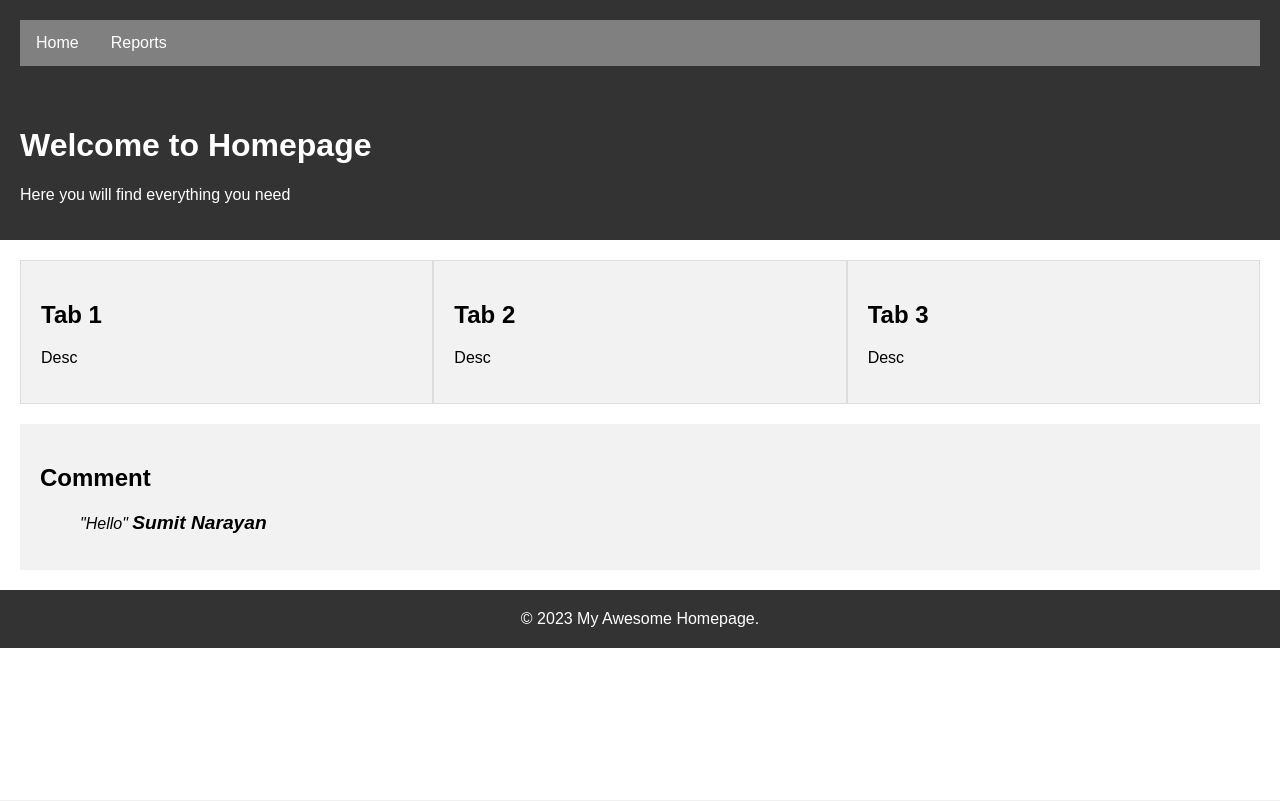
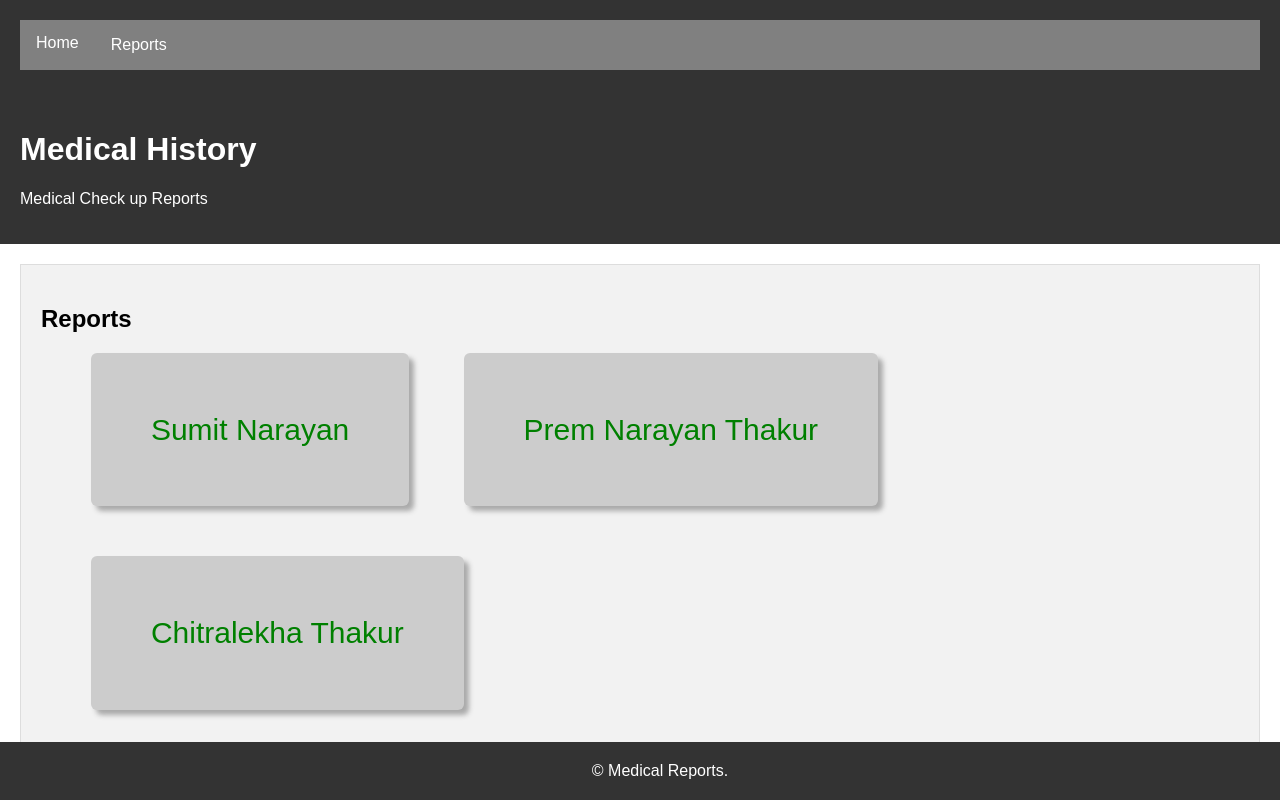
Before and after one commit to narayansumit11/django-apps, a Django app: page / in a window 1280 px wide. Run offline with Django 4.2, Linux system fonts and the light colour scheme.

Commit message:
Add files via upload

```diff
--- a/django_site/home/templates/base/base.html
+++ b/django_site/home/templates/base/base.html
@@ -2,7 +2,7 @@
 
 <html>
 <head>
-    <title>My Awesome Homepage</title>
+    <title>Medical Reports</title>
     <style>
         body {
             font-family: Arial, sans-serif;
@@ -19,7 +19,6 @@
             list-style-type: none;
             margin: 0;
             padding: 0;
-            overflow: hidden;
             background-color: grey;
         }
 
@@ -57,29 +56,86 @@
             border: 1px solid #ddd;
         }
 
-        .testimonial {
-            background-color: #f2f2f2;
-            padding: 20px;
-        }
-
-        .testimonial blockquote {
-            font-style: italic;
-        }
-
-        .testimonial cite {
-            font-size: 1.2em;
-            font-weight: bold;
-        }
 
         footer {
+            position: fixed;
+            left: 0;
+            bottom: 0;
+            width: 100%;
             background-color: #333;
+            text-align: center;
             color: #fff;
             padding: 20px;
-            text-align: center;
         }
 
         footer p {
             margin: 0;
+        }
+
+        .home_report_link {
+            justify-content: space-between;
+            flex-basis: 70%;
+            display: inline-block;
+            padding: 5%;
+            background-color: #ccc;
+            color: green;
+            text-decoration: none;
+            font-size: 30px;
+            border: none;
+            border-radius: 6px;
+            box-shadow: 5px 5px 5px #aaa;
+            margin-left: 50px;
+            margin-bottom: 50px;
+        }
+
+
+        /* Dropdown Button */
+        .dropbtn {
+            background-color: grey;
+            color: white;
+            padding: 16px;
+            font-size: 16px;
+            border: none;
+        }
+
+        /* The container <div> - needed to position the dropdown content */
+        .dropdown {
+            position: relative;
+            display: inline-block;
+        }
+
+        /* Dropdown Content (Hidden by Default) */
+        .dropdown-content {
+            display: none;
+            position: absolute;
+            background-color: grey;
+            min-width: 160px;
+            box-shadow: 0px 8px 16px 0px rgba(0, 0, 0, 0.2);
+            z-index: 1;
+        }
+
+        /* Links inside the dropdown */
+        .dropdown-content a {
+            color: black;
+            padding: 12px 16px;
+            text-decoration: none;
+            display: block;
+        }
+
+        /* Change color of dropdown links on hover */
+        .dropdown-content a:hover {
+            background-color: #ddd;
+            color: #333;
+        }
+
+        /* Show the dropdown menu on hover */
+        .dropdown:hover .dropdown-content {
+            display: block;
+        }
+        /* Change the background color of the dropdown button when the dropdown content is shown */
+        .dropdown:hover .dropbtn {
+            background-color: #ddd;
+            color: #333;
         }
     </style>
 </head>
@@ -89,7 +145,15 @@
     <nav>
         <ul>
             <li><a href="/home">Home</a></li>
-            <li><a href="/reports">Reports</a></li>
+
+        <div class="dropdown">
+            <button class="dropbtn">Reports</button>
+            <div class="dropdown-content">
+                <a href="/reports/sumit/">Sumit Narayan</a>
+                <a href="/reports/prem/">Prem Narayan Thakur</a>
+                <a href="/reports/chitralekha/">Chitralekha thakur</a>
+            </div>
+        </div>
         </ul>
     </nav>
 </header>
@@ -99,7 +163,7 @@
 {% endblock %}
 
 <footer>
-    <p>&copy; 2023 My Awesome Homepage.
+    <p>&copy; Medical Reports.
 </footer>
 
 </body>
--- a/django_site/home/templates/home/home_page.html
+++ b/django_site/home/templates/home/home_page.html
@@ -6,33 +6,18 @@
 
 <header>
 
-    <h1>Welcome to Homepage</h1>
-    <p>Here you will find everything you need</p>
+    <h1>Medical History</h1>
+    <p>Medical Check up Reports</p>
 </header>
 <main>
-    <section class="features">
-        <div class="feature">
-            <h2>Tab 1</h2>
-            <p>Desc</p>
-        </div>
-        <div class="feature">
-            <h2>Tab 2</h2>
-            <p>Desc</p>
-        </div>
-        <div class="feature">
-            <h2>Tab 3</h2>
-            <p>Desc</p>
-        </div>
+    <section class="feature">
+        <h2>Reports</h2>
+            <a href="/reports/sumit/" class="home_report_link">Sumit Narayan</a>
+            <a href="/reports/prem/" class="home_report_link">Prem Narayan Thakur</a>
+            <a href="/reports/chitralekha/" class="home_report_link">Chitralekha Thakur</a>
     </section>
-    <section class="testimonial">
-        <h2>Comment</h2>
-        <blockquote>
-            "Hello"
-            <cite>Sumit Narayan</cite>
-        </blockquote>
-    </section>
+
 </main>
 
 
-
 {% endblock %}
--- a/django_site/home/urls.py
+++ b/django_site/home/urls.py
@@ -5,5 +5,7 @@ from . import views
 urlpatterns = [
     path("", views.home, name="index"),
     path("home/", views.home, name="home"),
-    path("reports/", views.reports, name="reports"),
+    path("reports/sumit/", views.reports_sumit, name="reports"),
+    path("reports/prem/", views.reports_prem, name="reports"),
+    path("reports/chitralekha/", views.reports_chitralekha, name="reports"),
 ]
--- a/django_site/home/views.py
+++ b/django_site/home/views.py
@@ -5,5 +5,11 @@ def home(request):
     return render(request, 'home/home_page.html', {})
 
 
-def reports(request):
-    return render(request, 'home/reports.html', {})
+def reports_sumit(request):
+    return render(request, 'reports/sumit.html', {})
+
+def reports_prem(request):
+    return render(request, 'reports/prem.html', {})
+
+def reports_chitralekha(request):
+    return render(request, 'reports/chitralekha.html', {})
```
Also changed, not shown: django_site/home/templates/reports/chitralekha.html (added, +10 -0 lines), django_site/home/templates/reports/prem.html (added, +10 -0 lines), django_site/home/templates/reports/sumit.html (added, +10 -0 lines).
